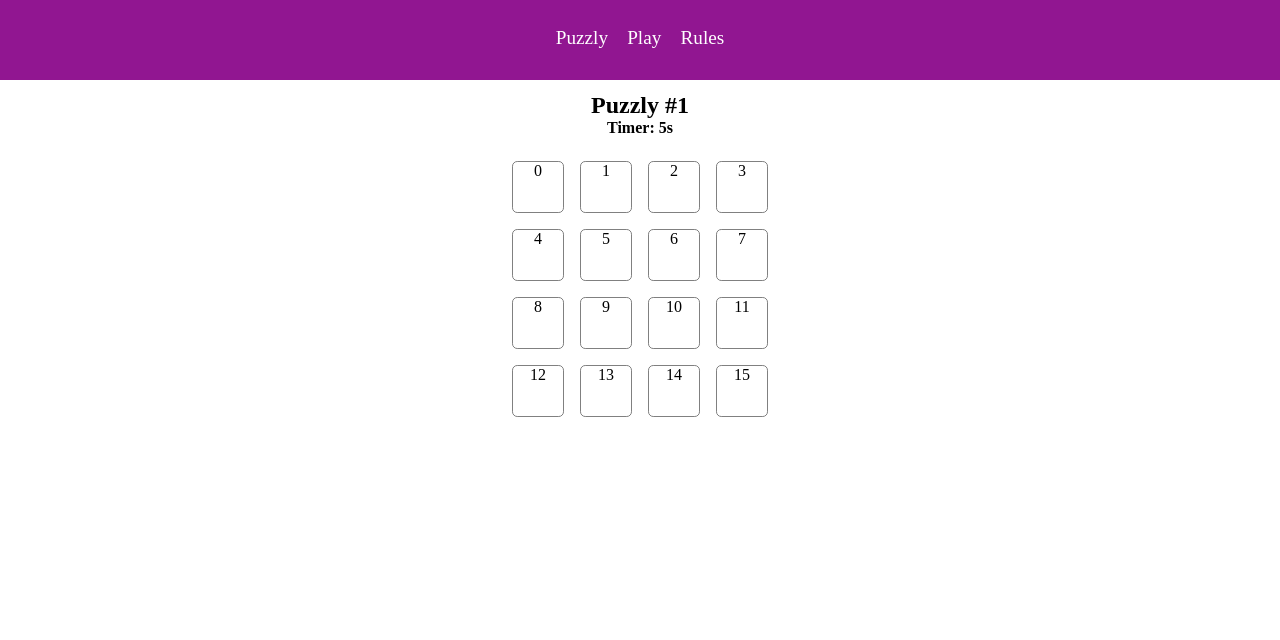
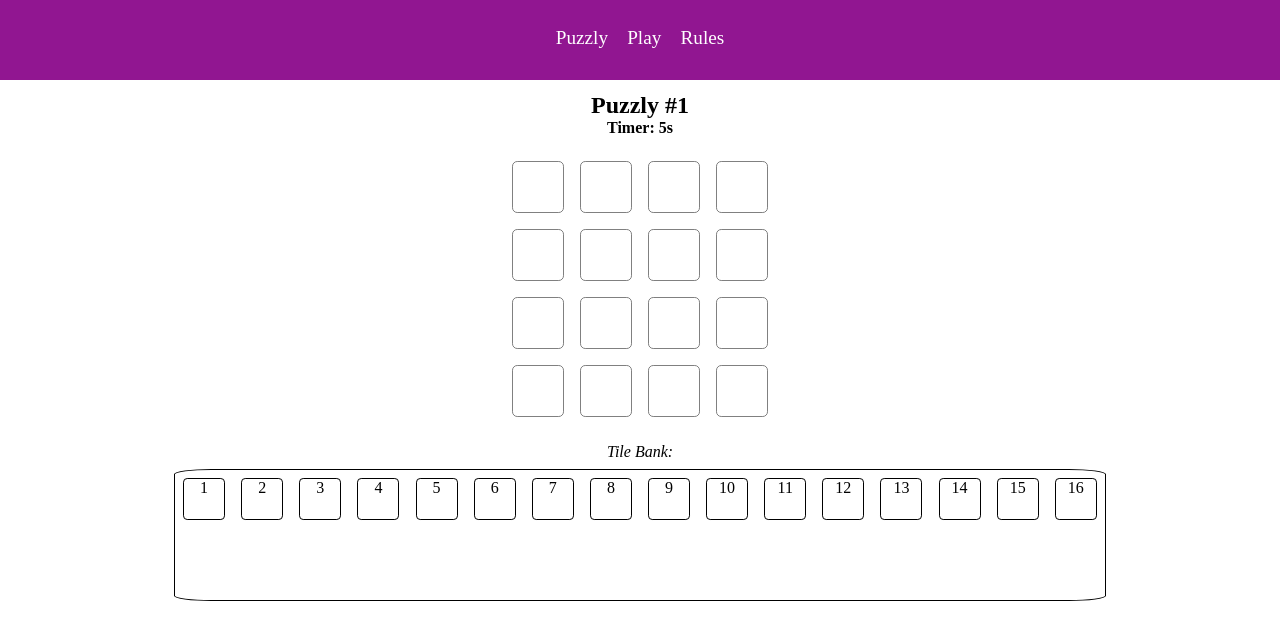
Before and after one commit to lmultanen/Puzzly, a React app: page /play in a window 1280 px wide. Shown: the top 640 px of the page. Built offline with nearby package versions, Linux system fonts and the light colour scheme.

Commit message:
working on some basic dummy functionality; able to move tiles from bank to grid, next need to add being able to change/click on tiles in the grid to start

```diff
--- a/less/index.less
+++ b/less/index.less
@@ -3,3 +3,4 @@
 @import "play";
 @import "nav";
 @import "main";
+@import "tileBank";
--- /dev/null
+++ b/less/tileBank.less
@@ -0,0 +1,44 @@
+#tileBank {
+    width: 100%;
+    height: auto;
+    min-height: 130px;
+    border: 1px solid black;
+    border-radius: 4%;
+    display: flex;
+    flex-direction: row;
+    flex-wrap: wrap;
+    justify-content: space-evenly;
+}
+
+.tileBankTile {
+    border: 1px black solid;
+    border-radius: 10%;
+    margin: .5em;
+    width: 40px;
+    height: 40px;
+    text-align: center;
+}
+
+.tileBankTile:hover {
+    cursor: pointer;
+}
+
+.tileBankTile.selected {
+    border: 1px blue solid;
+    transform: scale(1.1);
+}
+
+#tileBankContainer {
+    display: flex;
+    flex-direction: column;
+    margin: auto;
+    justify-content: center;
+    align-items: center;
+    min-width: 60%;
+    max-width: 90%;
+    min-height: 150px;
+    p {
+        font-style: italic;
+        margin-bottom: .5em;
+    }
+}
--- a/public/index.css
+++ b/public/index.css
@@ -20,6 +20,10 @@
   width: 50px;
   height: 50px;
   text-align: center;
+}
+.wiggle:hover {
+  cursor: pointer;
+  transform: scale(1.1);
 }
 #playPage {
   display: flex;
@@ -77,3 +81,43 @@
     height: 120px;
   }
 }
+#tileBank {
+  width: 100%;
+  height: auto;
+  min-height: 130px;
+  border: 1px solid black;
+  border-radius: 4%;
+  display: flex;
+  flex-direction: row;
+  flex-wrap: wrap;
+  justify-content: space-evenly;
+}
+.tileBankTile {
+  border: 1px black solid;
+  border-radius: 10%;
+  margin: 0.5em;
+  width: 40px;
+  height: 40px;
+  text-align: center;
+}
+.tileBankTile:hover {
+  cursor: pointer;
+}
+.tileBankTile.selected {
+  border: 1px blue solid;
+  transform: scale(1.1);
+}
+#tileBankContainer {
+  display: flex;
+  flex-direction: column;
+  margin: auto;
+  justify-content: center;
+  align-items: center;
+  min-width: 60%;
+  max-width: 90%;
+  min-height: 150px;
+}
+#tileBankContainer p {
+  font-style: italic;
+  margin-bottom: 0.5em;
+}
--- a/src/components/Play.jsx
+++ b/src/components/Play.jsx
@@ -1,5 +1,6 @@
 import React, { useState, useEffect } from "react";
 import SolveGrid from "./SolveGrid.jsx";
+import TileBank from "./TileBank.jsx";
 
 const Play = () => {
     // will likely need several useEffects/useStates
@@ -12,9 +13,22 @@ const Play = () => {
     const [completed, setCompleted] = useState(false);
     // will figure out how best to use/store a completed bool
 
+    // going to use a state for determining how many tiles in tile bank still
+    // will want to initially set in initial useEffect:
+    // - however, now the issue of how to store which tiles already been placed/etc
+    // - will get to that persistence issue later
+    const [remainingTiles, setRemainingTiles] = useState([])
+    const tiles = [1,2,3,4,5,6,7,8,9,10,11,12,13,14,15,16]
+
+    const [selectedTile, setSelectedTile] = useState(null)
+
+    // might be able to json stringify/parse remaining tiles info to local storage?
+
     useEffect(() => {
         const currentTimer = Number(window.localStorage.getItem('currentTimer'));
         setTimer(currentTimer);
+        // will need to figure out how best to update this as tiles are moved around
+        setRemainingTiles(tiles);
     },[])
 
     useEffect(() => {
@@ -29,6 +43,29 @@ const Play = () => {
 
         })
     },[timer])
+
+    const bubbleUpSelected = (tile) => {
+        setSelectedTile(tile);
+        console.log('selected tile bubbled up')
+        console.log(tile)
+    }
+
+    const removeFromTileBank = (tileToRemove) => {
+        // will need to change this when using img urls, etc.
+        const removed = remainingTiles.filter(tile => tile != tileToRemove.textContent)
+        console.log(removed)
+        setRemainingTiles(removed)
+
+    }
+
+    // may need to modify if type changes at all
+    const addToTileBank = (tileToAdd, selected) => {
+        const added = [...remainingTiles, Number(tileToAdd)]
+        const filtered = added.filter(tile => tile != selected.textContent)
+        setRemainingTiles(filtered)
+        // console.log(added)
+        // removeFromTileBank(selected)
+    }
 
     return(
         // <div>
@@ -45,13 +82,13 @@ const Play = () => {
             <div className="nav-buffer"/>
             <h2>Puzzly #1</h2>
             <h4>Timer: {timer}s</h4>
-            <SolveGrid/>
+            <SolveGrid selected={selectedTile} bubbleUpSelected={bubbleUpSelected} removeFromTileBank={removeFromTileBank} addToTileBank={addToTileBank}/>
+            <br/>
+            <TileBank tiles={remainingTiles} selected={selectedTile} bubbleUpSelected={bubbleUpSelected}/>
         </div>
     )
 }
 
 export default Play;
 
-// first things first: make a SolveGrid component and a tile bank component
-// will then stack them on top of each other here
 // SolveGrid might even be built from a bunch of inidividual Square components. Can then pass individual tiles to those as a prop
--- a/src/components/SolveGrid.jsx
+++ b/src/components/SolveGrid.jsx
@@ -1,11 +1,39 @@
-import React from "react";
+import React, { useState , useEffect } from "react";
 
-const SolveGrid = () => {
+const SolveGrid = ({selected, bubbleUpSelected, removeFromTileBank, addToTileBank}) => {
 
     // make a 4x4 array? may need to be a useState type thing
     // it's possible that the useState will be done in a subcomponent? each grid square could keep track of it's state, whether for a picture or empty
     // const grid = [[0,0],[0,1],[0,2],[0,3],[1,0],[1,1],[1,2],[1,3],[2,0],[2,1],[2,2],[2,3],[3,0],[3,1],[3,2],[3,3]];
-    const grid = [[0,1,2,3],[4,5,6,7],[8,9,10,11],[12,13,14,15]];
+    // const grid = [[0,1,2,3],[4,5,6,7],[8,9,10,11],[12,13,14,15]];
+    const grid = [[null,null,null,null],[null,null,null,null],[null,null,null,null],[null,null,null,null]];
+
+    const onClickHandler = (e) => {
+        if (selected) {
+            // do this if e.target.textContent is null
+            // let temp = null;
+            if (e.target.textContent) {
+                addToTileBank(e.target.textContent, selected)
+                e.target.textContent = selected.textContent;
+                selected.className = "tileBankTile"
+                // temp = Number(e.target.textContent);
+            }
+            // if (!e.target.textContent) {
+            //     e.target.textContent = selected.textContent;
+            //     selected.className = "tileBankTile"
+            // }
+            // e.target.textContent = selected.textContent;
+            // selected.className = "tileBankTile"
+            else {
+                e.target.textContent = selected.textContent;
+                selected.className = "tileBankTile"
+                removeFromTileBank(selected)
+            }
+            bubbleUpSelected(null)
+        }
+    }
+
+    // should be able to click on squares that are already filled
 
     return(
         <div id="solveGrid">
@@ -13,8 +41,11 @@ const SolveGrid = () => {
             {grid.length ? grid.map((row,idx) => (
                 <div className="solveGridRow" key={idx}>
                     {row.map((col,idx) => (
-                        <div className="solveGridSquare" key={idx}>
-                            {col}
+                        // may ultimately move this div into separate componenet
+                        // add click handler
+                        <div className={selected ? "solveGridSquare wiggle" : "solveGridSquare"} key={idx}  onClick={onClickHandler}>
+                            {/* {col} */}
+                            {col ? col : ''}
                         </div>
                     ))}
                 </div>
--- a/src/components/TileBank.jsx
+++ b/src/components/TileBank.jsx
@@ -1,12 +1,98 @@
-import React from "react";
+import React, { useState, useEffect } from "react";
 
-const TileBank = () => {
+const TileBank = ({tiles, selectedTile, bubbleUpSelected}) => {
+
+    // may need to input tiles as a prop
+    // which would mean need an individual Tile component
+    // that could make sense: in the Play page, can grab the Tiles from backend
+    // can then keep track of an Array of Tiles that gets passed into the TileBank
+    // - pass individual tiles into individual SolveGridSquare components as well
+
+    // inside Tile component, will want to assign all tiles an onClick handler
+    // - handler will select tile when no other tiles are selected
+    // - may also bubble up a bool or fire a handler to let the Play component/SolveGrid component know when tile is selected
+    // -
+
+    const [selected, setSelected] = useState(null)
+    // may ultimately want to move this to a redux store; would be easier than passing around stuff
+
+    useEffect(() => {
+        setSelected(selectedTile)
+    },[selectedTile])
+
+    const onClickHandler = (e) => {
+        if (!selected) {
+            e.target.className += " selected";
+            // will later likely change this somehow
+            setSelected(e.target)
+            bubbleUpSelected(e.target)
+        }
+        else {
+            // console.log(selected)
+            selected.className = "tileBankTile";
+
+            // will need to modify this later with Tile constructs
+            // basically, doesn't make sense to swap tiles inside tile bank; should just select new one
+            if (tiles.includes(Number(selected.textContent))
+                && selected.textContent !== e.target.textContent) {
+                e.target.className += " selected";
+                setSelected(e.target);
+                bubbleUpSelected(e.target)
+            }
+            else {
+                setSelected(null);
+                bubbleUpSelected(null);
+            }
+            // this may work for now in dummy case, but will likely want to flesh out further when adding in real tiles
+            // will also need to build out functionality to swap two tiles/place tile
+            // - currently, just unselecting the first tile no matter what
+
+        }
+    }
 
     return(
-        <div>
-            Make a tile bank here without any tiles in them. Focus on shape/basic orientation for now.
+        <div id="tileBankContainer">
+            <p>Tile Bank:</p>
+            <div id="tileBank">
+                {/* Make a tile bank here without any tiles in them. Focus on shape/basic orientation for now. */}
+                {tiles.length ? tiles.map((tile,idx) => (
+                    <div className="tileBankTile" key={idx} onClick={onClickHandler}>
+                        {tile}
+                    </div>
+                )) : <div>No Tiles Remaining</div>}
+            </div>
         </div>
     )
 }
 
 export default TileBank;
+
+// TODO:
+// - solve bug where when clicking same tile spot in bank after already moving it up to solve grid, need to click twice to select
+// - add ability to click on tiles in solve grid and move around/even swap
+// --- will require using a different method than the addToBank; may need to make more robust or a general 'swap' method
+// --- could make a swap method that takes in the 'selected' and target and just change their values
+// - after that, can start hooking up some logic to check if player has won
+// --- for this dummy case, will just check that numbers are in order
+// --- for actual game, may rely on checking that the object ids are in order or something
+// - add some additional styling
+// - when game completed, reset local storage timer to zero
+// - work on other persistance/saving tile positioning in local storage
+// - could maybe just save both the solve grid and remainingTiles and load those directly
+// --- json parse/stringify would be my friend
+
+// - add a button to remove all tiles from solve grid and add to bank; basically a reset button
+
+// add some other local storage stats to start working on the 'share' page
+
+// once this basic dummy fiunctionatliy in place, then start hooking up a backend and figuring out how to convert pictures to tiles
+// once that is in place, will need to seed images
+// - also will want a way to figure out how to add more images at a later date; goal should be enough for a year to start
+
+
+
+
+// for way later:
+// - could add some fun css animations for when all tiles are placed in solvegrid
+// - for instance, have the margins disappear: if correct, then tiles could spin in place and outline becomes green
+// - if incorrect, have the tiles shake and outline in red briefly before moving back apart
```
Also changed, not shown: less/solveGrid.less (+9 -0 lines).
